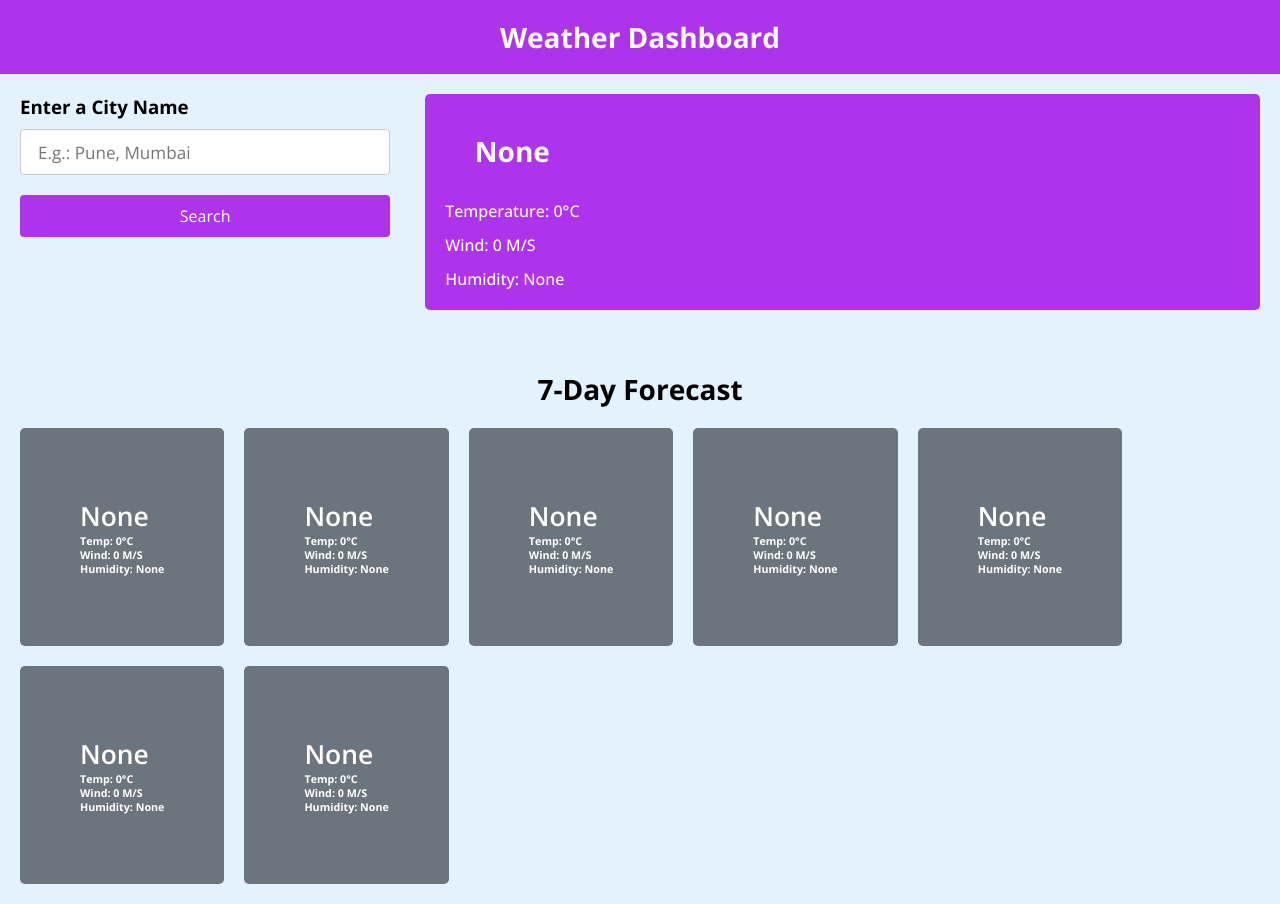
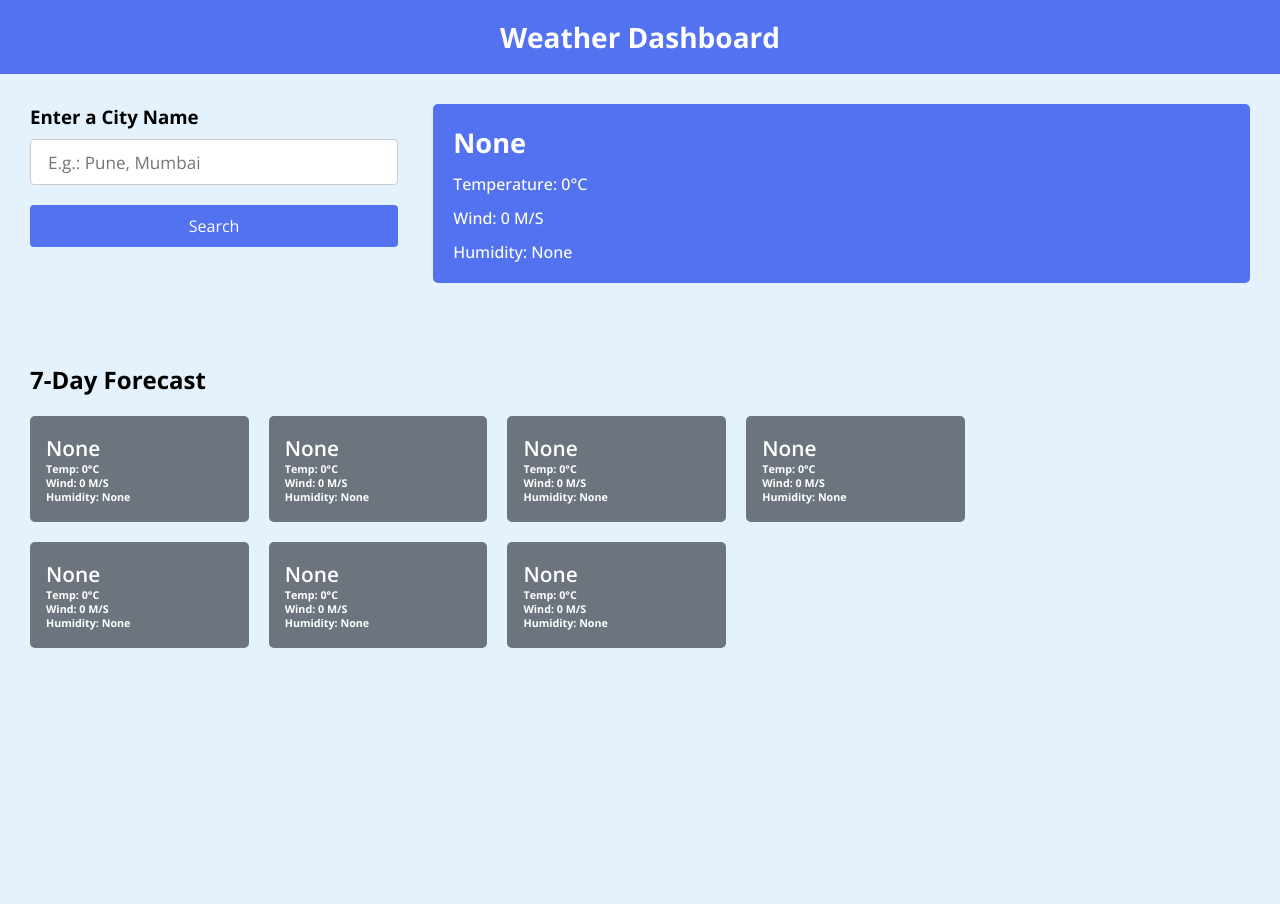
Before and after one commit to SahilMaral/Weather-Application, a plain HTML site: page index.html in a window 1280 px wide. After the commit the page ends 800 px from the top, so only its background shows below. Drawn offline with nearby package versions, Linux system fonts and the light colour scheme.

Commit message:
Update style.css

```diff
--- a/style.css
+++ b/style.css
@@ -1,4 +1,5 @@
-@import url('https://fonts.googleapis.com/css2?family=Open+Sans:wght@400;500;600;700&amp;display=swap');
+/* Import Google font - Open Sans */
+@import url('https://fonts.googleapis.com/css2?family=Open+Sans:wght@400;500;600;700&display=swap');
 
 * {
     margin: 0;
@@ -12,7 +13,7 @@ body {
 }
 
 h1 {
-    background: #ae34eb;
+    background: #5372F0;
     font-size: 1.75rem;
     text-align: center;
     padding: 18px 0;
@@ -22,7 +23,7 @@ h1 {
 .container {
     display: flex;
     gap: 35px;
-    padding: 20px;
+    padding: 30px;
 }
 
 .weather-input {
@@ -42,7 +43,7 @@ h1 {
 
 .weather-input input:focus {
     padding: 0 16px;
-    border: 2px solid #ae34eb;
+    border: 2px solid #5372F0;
 }
 
 .weather-input .separator {
@@ -56,8 +57,7 @@ h1 {
 }
 
 .weather-input .separator::before {
-    content: "or"
-    ;
+    content: "or";
     color: #6C757D;
     font-size: 1.18rem;
     padding: 0 15px;
@@ -74,12 +74,12 @@ h1 {
     border-radius: 4px;
     font-size: 1rem;
     color: #fff;
-    background: #ae34eb;
+    background: #5372F0;
     transition: 0.2s ease;
 }
 
 .weather-input .search-btn:hover {
-    background: #ae34eb;
+    background: #2c52ed;
 }
 
 .weather-input .location-btn {
@@ -96,19 +96,16 @@ h1 {
 
 .weather-data .current-weather {
     color: #fff;
-    background: #ae34eb;
+    background: #5372F0;
     border-radius: 5px;
-    padding: 30px 30px 30px 30px;
+    padding: 20px 70px 20px 20px;
     display: flex;
     justify-content: space-between;
 }
 
 .current-weather h2 {
     font-weight: 700;
-    font-size: 1.75rem;
-    text-align: center;
-    padding: 18px 0;
-    color: #fff;
+    font-size: 1.7rem;
 }
 
 .weather-data h6 {
@@ -132,9 +129,8 @@ h1 {
 }
 
 .days-forecast h2 {
-    font-size: 1.75rem;
-    text-align: center;
     margin: 20px 0;
+    font-size: 1.5rem;
 }
 
 .days-forecast .weather-cards {
@@ -144,15 +140,15 @@ h1 {
 
 .weather-cards .card {
     color: #fff;
-    padding: 70px 60px;
+    padding: 18px 16px;
     list-style: none;
-    width: calc (100% / 7);
+    width: calc(100% / 5);
     background: #6C757D;
     border-radius: 5px;
 }
 
 .weather-cards .card h3 {
-    font-size: 1.65rem;
+    font-size: 1.3rem;
     font-weight: 600;
 }
 
@@ -164,19 +160,15 @@ h1 {
 @media (max-width: 1400px) {
     .weather-data .current-weather {
         padding: 20px;
-
     }
 
     .weather-cards {
         flex-wrap: wrap;
-
     }
 
     .weather-cards .card {
-        width: calc (100% / 4 - 15px);
-
+        width: calc(100% / 4 - 15px);
     }
-
 }
 
 @media (max-width: 1200px) {
```
